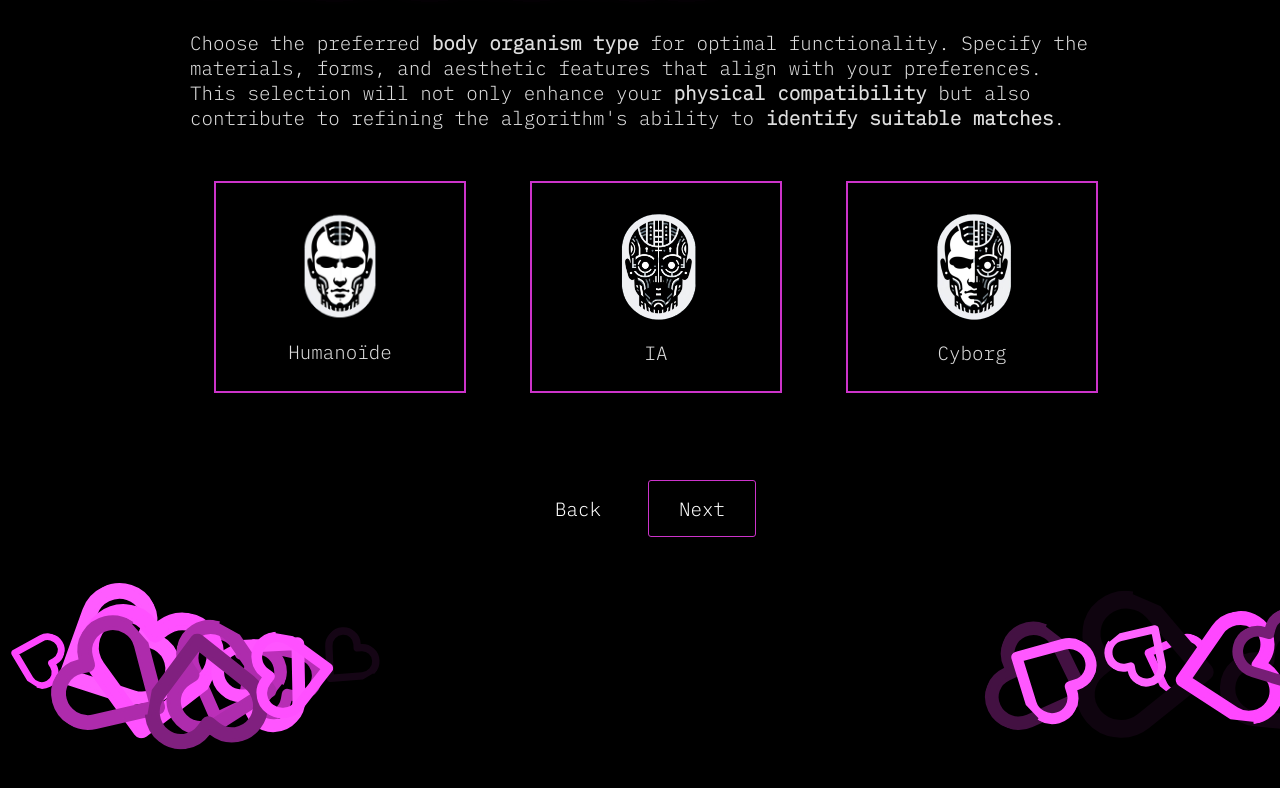
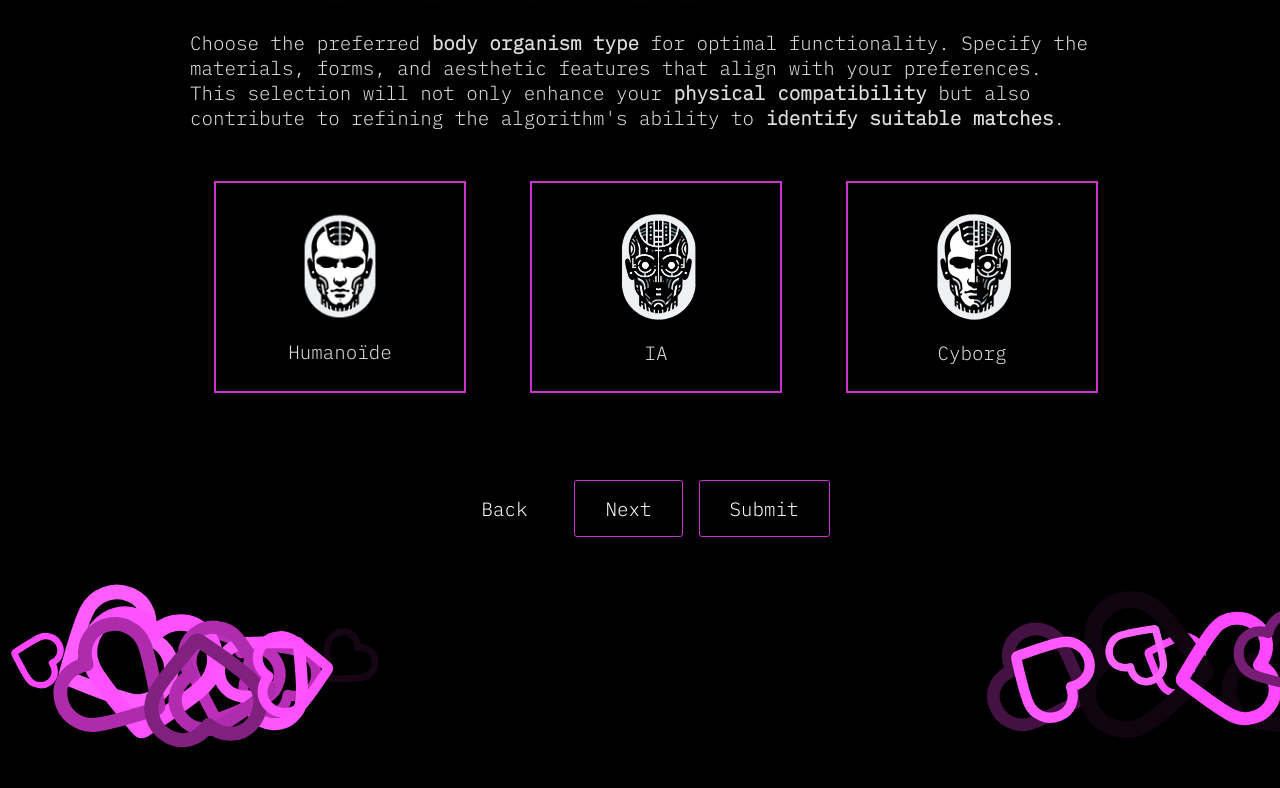
Before and after one commit to timothee-durand/iim-creative-robot, a Vue app: page / in a window 1280 px wide. Both pictures are taken after a click on the button "Next". Shown: the part 967-1755 px from the top of the page. Built offline with nearby package versions, Linux system fonts and the light colour scheme.

Commit message:
:dizzy: Anim like

```diff
--- a/src/components/stepForm/StepForm.vue
+++ b/src/components/stepForm/StepForm.vue
@@ -4,6 +4,7 @@ import {formSteps} from "./formSteps.ts";
 import {useFormStepStore} from "./formStore.ts";
 import StepButton from "./StepButton.vue";
 import {useStore} from "../base/styleStore.ts";
+import TitleNeon from "../base/TitleNeon.vue";
 
 const currentStepIndex = ref<number>(0);
 const mode = ref<"next" | "previous">("next");
@@ -40,8 +41,8 @@ const currentStep = computed(() => {
 
 // Fonction pour démarrer l'animation
 const imageCount = computed(() => {
-  if(storeCss.animation === 'hyperthread') return 40
-  if(storeCss.animation === 'ecologic') return 5
+  if (storeCss.animation === 'hyperthread') return 40
+  if (storeCss.animation === 'ecologic') return 5
   return 20
 });
 
@@ -51,8 +52,8 @@ function startAnimation() {
   images.forEach((image) => {
     const delay = Math.random() * 1500;
     const size = ref(Math.random() * 100 + 50)
-    if(storeCss.size === 'var(--size-jack)') size.value = Math.random() * 50
-    if(storeCss.size === 'var(--size-rj45)') size.value = Math.random() * 500 + 50
+    if (storeCss.size === 'var(--size-jack)') size.value = Math.random() * 50
+    if (storeCss.size === 'var(--size-rj45)') size.value = Math.random() * 500 + 50
     const leftPosition = Math.random() * window.innerWidth;
     setTimeout(() => {
       image.style.transform = `rotate(${Math.random() * 360}deg)`;
@@ -94,10 +95,31 @@ watch(storeCss, () => {
       break
   }
 })
+
+const anim = () => {
+  const heart = document.getElementById('like');
+  const container = document.getElementById('heart-container');
+  const text = document.getElementById('match-text');
+  heart.classList.add('grow');
+  setTimeout(() => {
+    text.classList.add('anim');
+    setTimeout(() => {
+      startAnimation();
+      setTimeout(() => {
+        container.classList.add('fadeDiv');
+        setTimeout(() => {
+          heart.classList.remove('grow');
+          text.classList.remove('anim');
+          container.classList.remove('fadeDiv');
+        }, 5000)
+      }, 1000)
+    }, 2000)
+  }, 2000)
+}
 </script>
 
 <template>
-<div class="step-form" :class="[`step-form--${mode}`, `step-form--${animationLevel}`]">
+  <div class="step-form" :class="[`step-form--${mode}`, `step-form--${animationLevel}`]">
     <div class="step-form__steps">
       <transition name="step" mode="out-in">
         <component :is="currentStep"/>
@@ -108,16 +130,24 @@ watch(storeCss, () => {
       <StepButton type="button" @click="goToNextStep" v-if="hasNextStep" variant="solid">Next</StepButton>
       <StepButton type="button" @click="$emit('submit')" v-else :disabled="!store.isValid" variant="solid">Submit
       </StepButton>
+      <StepButton type="button" @click="anim" variant="solid">Submit</StepButton>
     </div>
     <div class="svg-container">
-      <svg v-for="index in imageCount" class="heart" :key="index" viewBox="0 0 59 54" fill="none"
+      <svg v-for="index in imageCount" class="heart" :key="index" viewBox="0 0 70 64" fill="none"
            xmlns="http://www.w3.org/2000/svg">
-        <path
-            d="M53.2509 29.6083L53.2522 29.6069L56.9992 17.7758L57.9992 17.7785C57.9992 17.7781 57.9992 17.7776 57.9992 17.7772C58.0112 13.3164 56.3399 9.11199 53.2755 5.94461C50.2102 2.77625 46.1394 1.03616 41.7949 1.03616C37.4491 1.03616 33.367 2.78916 30.3025 5.95666L29.5171 6.76848L28.7084 5.93256C25.6447 2.76592 21.5513 1 17.2044 1C12.8705 1 8.78833 2.75288 5.7354 5.90845C2.67236 9.07447 0.988047 13.2783 1.00006 17.741C1.00041 22.2044 2.6975 26.3946 5.75872 29.5587L27.6558 52.1919C28.1427 52.6952 28.8082 52.9787 29.4821 52.9787C30.1365 52.9787 30.8081 52.7212 31.3085 52.204L53.2509 29.6083ZM9.39803 9.61487L9.39981 9.61304C11.4891 7.45347 14.263 6.26603 17.2044 6.26603C20.1583 6.26603 22.9436 7.45408 25.044 9.62509L27.6791 12.3488C28.6901 13.3938 30.3325 13.3938 31.3435 12.3488L33.9553 9.64919C36.0561 7.4778 38.8415 6.29013 41.7832 6.29013C44.7236 6.29013 47.4982 7.47693 49.6001 9.63782C51.7002 11.8089 52.8511 14.6909 52.8511 17.7758L52.8511 17.7793C52.8618 20.8593 51.7018 23.7411 49.5998 25.914C49.5997 25.9141 49.5996 25.9143 49.5995 25.9144L29.4836 46.6251L9.41147 25.8782C7.30929 23.7054 6.1482 20.8224 6.1482 17.7396C6.1482 14.6539 7.29955 11.7728 9.39803 9.61487Z"
-            :fill="storeCss.background" :stroke="storeCss.background" stroke-width="2"/>
+        <path fill-rule="evenodd" clip-rule="evenodd"
+              d="M35 11.7807C28.8021 4.55802 18.4452 2.32589 10.6796 8.93972C2.9139 15.5536 1.82059 26.6115 7.91902 34.4338C12.9895 40.9372 28.3343 54.6541 33.3636 59.0937C33.926 59.5904 34.2075 59.8387 34.5357 59.9362C34.8219 60.0213 35.1354 60.0213 35.422 59.9362C35.7502 59.8387 36.0313 59.5904 36.5941 59.0937C41.6234 54.6541 56.968 40.9372 62.0386 34.4338C68.137 26.6115 67.177 15.484 59.2779 8.93972C51.3787 2.39546 41.198 4.55802 35 11.7807Z"
+              :stroke="storeCss.background" stroke-width="8" stroke-linecap="round" stroke-linejoin="round"/>
       </svg>
     </div>
-
+    <div id="heart-container">
+      <svg id="like" width="70" height="64" viewBox="0 0 70 64" fill="none" xmlns="http://www.w3.org/2000/svg">
+        <path fill-rule="evenodd" clip-rule="evenodd"
+              d="M35 11.7807C28.8021 4.55802 18.4452 2.32589 10.6796 8.93972C2.9139 15.5536 1.82059 26.6115 7.91902 34.4338C12.9895 40.9372 28.3343 54.6541 33.3636 59.0937C33.926 59.5904 34.2075 59.8387 34.5357 59.9362C34.8219 60.0213 35.1354 60.0213 35.422 59.9362C35.7502 59.8387 36.0313 59.5904 36.5941 59.0937C41.6234 54.6541 56.968 40.9372 62.0386 34.4338C68.137 26.6115 67.177 15.484 59.2779 8.93972C51.3787 2.39546 41.198 4.55802 35 11.7807Z"
+              :stroke="storeCss.background" stroke-width="8" stroke-linecap="round" stroke-linejoin="round"/>
+      </svg>
+      <TitleNeon text="It's a match" tag="h2" id="match-text"/>
+    </div>
   </div>
 </template>
 
@@ -126,21 +156,18 @@ watch(storeCss, () => {
 .step-leave-active {
   transition: transform 0.5s ease, opacity 0.5s ease;
 }
-
 .step-form--bad {
   .step-enter-active,
   .step-leave-active {
     transition: transform 1.5s ease, opacity 1.5s ease;
   }
 }
-
 .step-form--middle {
   .step-enter-active,
   .step-leave-active {
     transition: transform 0.8s ease, opacity 0.8s ease;
   }
 }
-
 .step-enter-from,
 .step-leave-to {
   opacity: 0;
@@ -185,7 +212,8 @@ watch(storeCss, () => {
   position: absolute;
   height: 100%;
   width: 100%;
-  z-index: -1;
+  z-index: 100;
+  pointer-events: none;
   .heart {
     visibility: hidden;
     top: -25%;
@@ -209,4 +237,65 @@ watch(storeCss, () => {
     visibility: hidden;
   }
 }
+// Animation coeur
+@keyframes growHeart {
+  0% {
+    transform: scale(0);
+    opacity: 0;
+  }
+  100% {
+    transform: scale(20);
+    opacity: 1;
+  }
+}
+@keyframes fadeInText {
+  0% {
+    opacity: 0;
+  }
+  100% {
+    opacity: 1;
+  }
+}
+@keyframes fadeAnim {
+  0% {
+    opacity: 1;
+  }
+  100% {
+    opacity: 0;
+  }
+}
+.fadeDiv {
+  animation: fadeAnim 0.5s ease forwards;
+}
+#match-text {
+  position: fixed;
+  width: 100%;
+  top: 50%;
+  left: 75%;
+  opacity: 0;
+  font-size: 3rem;
+  transform: translate(-50%, -50%);
+  text-align: center;
+  z-index: 100;
+  &.anim {
+    animation: fadeInText 1s ease forwards;
+  }
+}
+#heart-container {
+  position: fixed;
+  width: 100%;
+  height: 100%;
+  top: 50%;
+  left: 45%;
+  pointer-events: none;
+}
+#like {
+  z-index: 100;
+  opacity: 0;
+  transform-origin: center;
+}
+#like.grow {
+  animation: growHeart 2s ease forwards;
+}
+
 </style>
```
Also changed, not shown: 1 other file (tests, documents, lock files or other folders).
